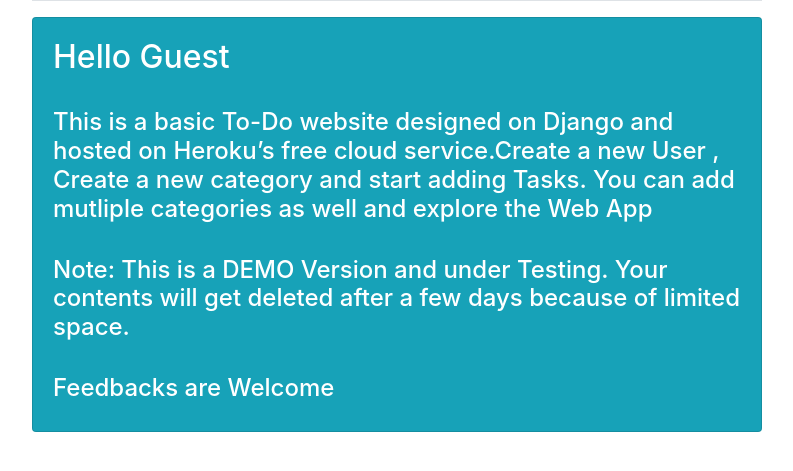
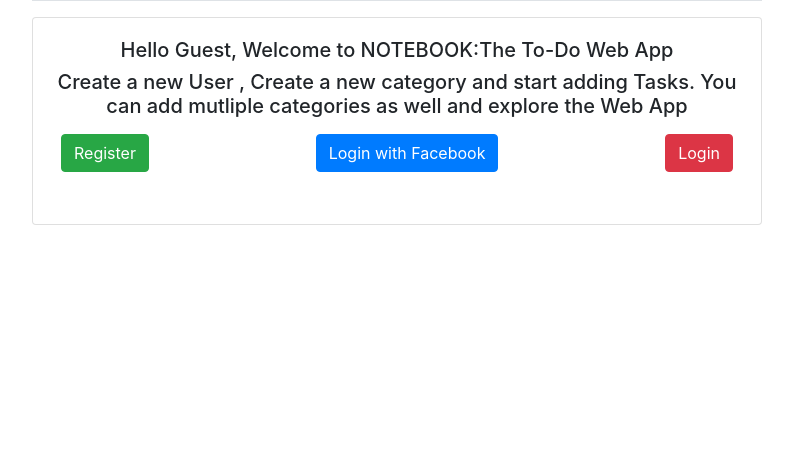
Before and after one commit to arunraj753/Django-todo-app, a Django app: page / in a window 1280 px wide. Shown: the part 56-527 px from the top of the page, without its empty margins (243-1036 px from the left). Run offline with Django 3.2, Linux system fonts and the light colour scheme; some libraries are stand-ins or nearby versions.

Commit message:
Social Login and Drag Drop

```diff
--- a/notebook/templates/notebook/base.html
+++ b/notebook/templates/notebook/base.html
@@ -12,7 +12,12 @@
     <!-- Navigation Bar -->
     <nav class="navbar navbar-expand-md navbar-dark bg-dark sticky-top">
       <div class="container-fluid ">
-        <a class="navbar-brand" href="{% url 'home' %}">My NoteBook</a>
+        {% if user.username%}
+        <a class="navbar-brand" href="{% url 'home' %}">{{user.username}}</a>
+        {% else %}
+        <a class="navbar-brand" href="{% url 'index' %}">My NoteBook</a>
+        {% endif %}
+
         <ul class="navbar-nav ">
           {% block body %}
           {% for elements in nav %}
--- a/notebook/templates/notebook/categorydetails.html
+++ b/notebook/templates/notebook/categorydetails.html
@@ -5,7 +5,7 @@
 		<div class="row justify-content-center">
 			<div class="col-9">
 			<div class="border-top pt-3">
-  <div class="card bg-info text-white">
+  <div class="card ">
           <div class="card-body">
 				<h3></h3>
 				<form method=POST>
--- a/notebook/templates/notebook/categoryupdate.html
+++ b/notebook/templates/notebook/categoryupdate.html
@@ -5,7 +5,7 @@
 		<div class="row justify-content-center">
 			<div class="col-6">
 				<div class="border-top pt-3">
-  <div class="card bg-info text-white">
+  <div class="card ">
           <div class="card-body">
 					<ul>
 						<li>
--- a/notebook/templates/notebook/createcategory.html
+++ b/notebook/templates/notebook/createcategory.html
@@ -5,7 +5,7 @@
 	<div class="row justify-content-center">
 		<div class="col-6">
 			<div class="border-top pt-3">
-  <div class="card bg-info text-white">
+  <div class="card ">
           <div class="card-body">
 			<form method='POST'>
 				{% csrf_token %}
--- a/notebook/templates/notebook/createtask.html
+++ b/notebook/templates/notebook/createtask.html
@@ -5,7 +5,7 @@
 	<div class="row justify-content-center">
 		<div class="col-6">
 			<div class="border-top pt-3">
-  <div class="card bg-info text-white">
+  <div class="card ">
           <div class="card-body">
 			<form method="POST">
 				{% csrf_token %}
--- a/notebook/templates/notebook/delete.html
+++ b/notebook/templates/notebook/delete.html
@@ -1,7 +1,7 @@
 {% extends 'notebook/base.html' %}
 {% block content %}
 <div class="border-top pt-3">
-  <div class="card bg-info text-white">
+  <div class="card ">
           <div class="card-body">
 <form method = POST>
 	{% csrf_token %}
--- a/notebook/templates/notebook/home.html
+++ b/notebook/templates/notebook/home.html
@@ -5,9 +5,9 @@
 		<div class="row justify-content-center">
 			<div class="col-8">
 				<div class="border-top pt-3">
-  <div class="card bg-info text-white">
+  <div class="card ">
           <div class="card-body">
-				<hr>
+
 				<table class="table">
 					<thead>
 						<tr>
--- a/notebook/templates/notebook/homepage.html
+++ b/notebook/templates/notebook/homepage.html
@@ -6,7 +6,7 @@
 		<div class="row justify-content-center">
 			<div class="col-6">
 				<div class="border-top pt-3">
-  <div class="card bg-info text-white">
+  <div class="card ">
           <div class="card-body">
 
 				<form method="POST">
--- a/notebook/templates/notebook/index.html
+++ b/notebook/templates/notebook/index.html
@@ -4,20 +4,27 @@
 		<div class="row justify-content-center">
 			<div class="col-8">
 		<div class="border-top pt-3">
-  <div class="card bg-info text-white">
-          <div class="card-body">
+  <div class="card ">
+          <div class="card-body text-center">
 
 						{% if user.is_authenticated %}
-							<h2>Hello {{user.username}}</h2>
+							<h5>Hello {{user.username}},Welcome to NOTEBOOK:The To-Do Web App</h5>
+							<h5>Create a new User , Create a new category and start adding Tasks. You can add mutliple categories as well and explore the Web App</h5>
 						{% else %}
-							<h2>Hello Guest</h2>
+							<h5>Hello Guest, Welcome to NOTEBOOK:The To-Do Web App</h5>
+							<h5>Create a new User , Create a new category and start adding Tasks. You can add mutliple categories as well and explore the Web App</h5>
+						<div class="d-flex justify-content-between bd-highlight">
+							<div class="p-2 bd-highlight"><button type='button' class="btn btn-success" > <a href="{% url 'register' %}"style="color:White">Register</a></button></div>
+							<div class="p-2 bd-highlight"><button type='button' class="btn btn-primary" > <a href="{% url 'social:begin' 'facebook' %}"style="color:White">Login with Facebook</a></button></div>
+							<div class="p-2 bd-highlight"><button type='button' class="btn btn-danger" > <a href="{% url 'login' %}"style="color:White">Login </a></button></div>
+
+						</div>
+						<div class="col">
 						{% endif %}
 						<br>
-						<h4>This is a basic To-Do website designed on Django  and hosted on Heroku’s free cloud service.Create a new User , Create a new category and start adding Tasks. You can add mutliple categories as well and explore the Web App</h4>
-						<br>
-						<h4>Note: This is a DEMO Version and under Testing. Your contents will get deleted after a few days because of limited space.</h4>
-						<br>
-						<h4>Feedbacks are Welcome</h4>
+
+
+
 
 
 			</div>
--- a/notebook/templates/notebook/taskupdate.html
+++ b/notebook/templates/notebook/taskupdate.html
@@ -5,7 +5,7 @@
 	<div class="row justify-content-center">
 		<div class="col-6">
 			<div class="border-top pt-3">
-  <div class="card bg-info text-white">
+  <div class="card">
           <div class="card-body">
 			<form method="POST">
 				{% csrf_token %}
--- a/notebook/urls.py
+++ b/notebook/urls.py
@@ -14,4 +14,5 @@ path('tasks/delete/<int:pk>',views.Task_Delete,name='task-delete'),
 path('tasks/complete/<int:pk>',views.TaskComplete,name='task-complete'),
 path('profile',views.profile,name='profile'),
 path('category/deletecompleted/<int:pk>',views.Delete_Completed,name='delete-completed'),
+path('task/<int:pk>/edit/<int:id>',views.CategoryChange,name='category-change'),
 ]
--- a/notebook/views.py
+++ b/notebook/views.py
@@ -122,3 +122,11 @@ def profile(request):
 	nav=MainCategory.objects.filter(category_creator=request.user).all()
 	context={'nav':nav}
 	return render(request,'notebook/profile.html',context)
+
+@login_required
+def CategoryChange(request,pk,id):
+	task = Tasks.objects.get(pk=pk)
+	category = MainCategory.objects.get(pk=id)
+	task.task_category = category
+	task.save()
+	return HttpResponse("Category Changed")
--- a/project_gravity/urls.py
+++ b/project_gravity/urls.py
@@ -23,4 +23,5 @@ urlpatterns = [
     path('register',user_views.register,name='register'),
     path('login',auth_views.LoginView.as_view(template_name='users/login.html'),name='login'),
     path('logout',auth_views.LogoutView.as_view(template_name='users/logout.html'),name='logout'),
+    path('oauth/', include('social_django.urls', namespace='social')),
 ]
--- a/users/templates/users/register.html
+++ b/users/templates/users/register.html
@@ -16,6 +16,7 @@
 				</form>
 
 			</div>
+
 		</div>
 	</div>
 
```
Also changed, not shown: notebook/templates/notebook/profile.html (+52 -34 lines), project_gravity/settings.py (+18 -0 lines), db.sqlite3.
